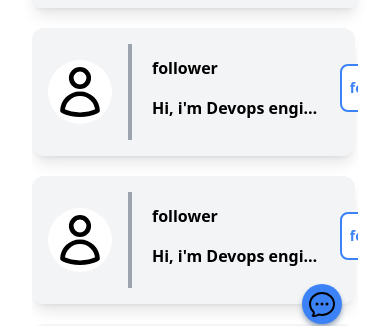
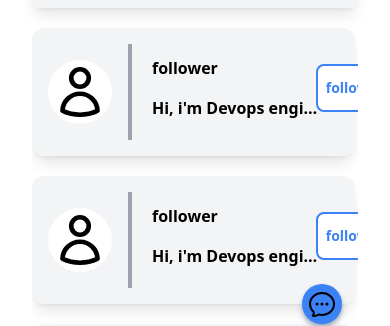
Before and after one commit to comko123/markup-copy, a Next.js app: page /follower in a window 390 px wide. Shown: the part 488-814 px from the top of the page. Built offline with nearby package versions, Linux system fonts and the light colour scheme.

Commit message:
fix : 팔로워 페이지 반응형 디자인 수정

```diff
--- a/src/pages/follower/index.tsx
+++ b/src/pages/follower/index.tsx
@@ -135,7 +135,7 @@ className={`w-6 h-6 bg-white border-2 border-black rounded-full absolute ${state
 <div className="pt-4 font-bold w-[90%] lg:w-full overflow-hidden text-ellipsis whitespace-nowrap">{item.timeLine}</div>
 </div>
 <input type="button" value={item.follow?"follow":"unfollow"}
-className={`border-2 rounded-lg text-sm h-12 px-2 font-bold relative top-5 right-[6%] md:right-[4%] lg:right-4 bg-white cursor-pointer
+className={`border-2 rounded-lg text-sm h-12 px-2 font-bold relative top-5 right-[15%] md:right-[4%] lg:right-4 bg-white cursor-pointer
 ${item.follow?"border-blue-500 text-blue-500 hover:bg-blue-500 hover:text-white":"border-red-500 text-red-500 hover:bg-red-500 hover:text-white"}`}/>
 </div>
    </div>)})}
```
